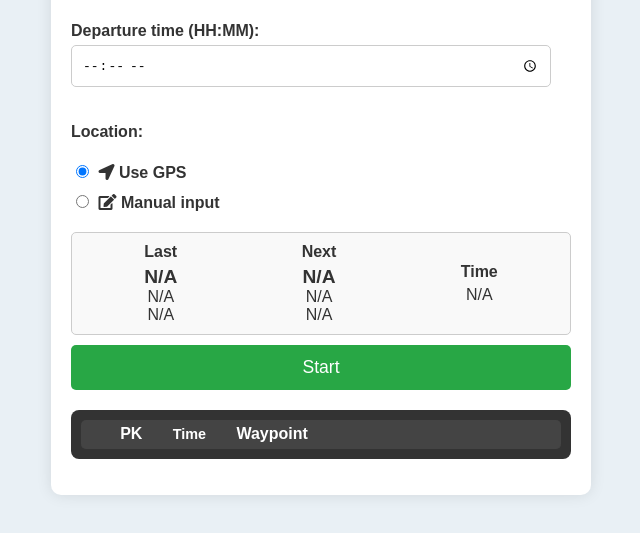
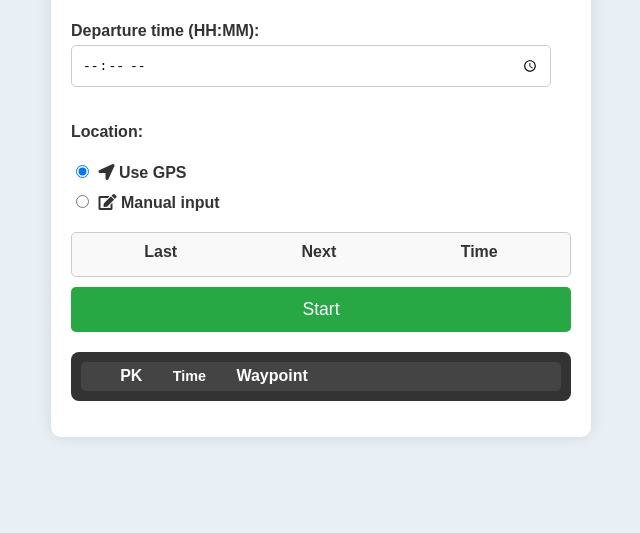
Before and after one commit to clav1stech/Projet-Tallon, a plain HTML site: page index.html in a window 1280 px wide. Shown: the part 179-712 px from the top of the page, without its empty margins (319-959 px from the left). Drawn offline with Linux system fonts and the light colour scheme.

Commit message:
Suppresion N/A

```diff
--- a/index.html
+++ b/index.html
@@ -42,19 +42,19 @@
         <div id="tracking-widget" class="tracking-widget">
             <div class="widget-section">
                 <div class="widget-title">Last</div>
-                <div class="point" id="last-passed-point">N/A</div>
-                <div class="time" id="last-passed-time">N/A</div>
-                <div class="distance" id="last-point-distance">N/A</div>
+                <div class="point" id="last-passed-point"></div>
+                <div class="time" id="last-passed-time"></div>
+                <div class="distance" id="last-point-distance"></div>
             </div>
             <div class="widget-section">
                 <div class="widget-title">Next</div>
-                <div class="point" id="next-point">N/A</div>
-                <div class="time" id="next-point-time">N/A</div>
-                <div class="distance" id="next-point-distance">N/A</div>
+                <div class="point" id="next-point"></div>
+                <div class="time" id="next-point-time"></div>
+                <div class="distance" id="next-point-distance"></div>
             </div>
             <div class="widget-section">
                 <div class="widget-title">Time</div>
-                <div class="time" id="current-time">N/A</div>
+                <div class="time" id="current-time"></div>
             </div>
         </div>
 
```
